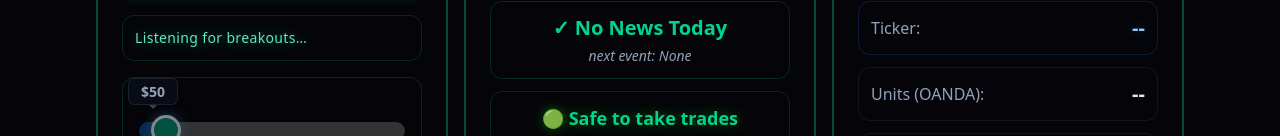
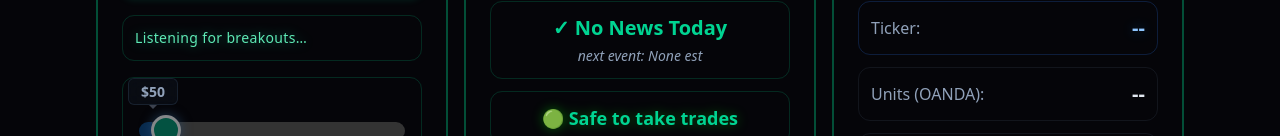
Before and after one commit to intradayray-maker/gotrade, a Next.js app: page /dashboard in a window 1280 px wide. Shown: the part 300-436 px from the top of the page. Built offline with nearby package versions, Linux system fonts and the light colour scheme; no server answers.

Commit message:
ygfjkjl,

```diff
--- a/app/dashboard/tools/ForexNewsCard.tsx
+++ b/app/dashboard/tools/ForexNewsCard.tsx
@@ -100,7 +100,7 @@ export default function ForexNewsCard() {
       </span>
 
       <span className="block text-lg font-semibold text-slate-50">
-        {cleanTime}
+        {cleanTime} est
       </span>
     </>
   )}
@@ -113,11 +113,11 @@ export default function ForexNewsCard() {
       </span>
 
       <span className="block text-lg font-semibold text-slate-50">
-        Occurred at {cleanTime}
+        Occurred at {cleanTime} est
       </span>
 
       <span className="block text-sm text-red-300 italic">
-        next event: {nextNewsTime}
+        next event: {nextNewsTime} est
       </span>
     </>
   )}
@@ -130,7 +130,7 @@ export default function ForexNewsCard() {
       </span>
 
       <span className="block text-sm text-slate-400 italic">
-        next event: {nextNewsTime}
+        next event: {nextNewsTime} est
       </span>
     </>
   )}
```
